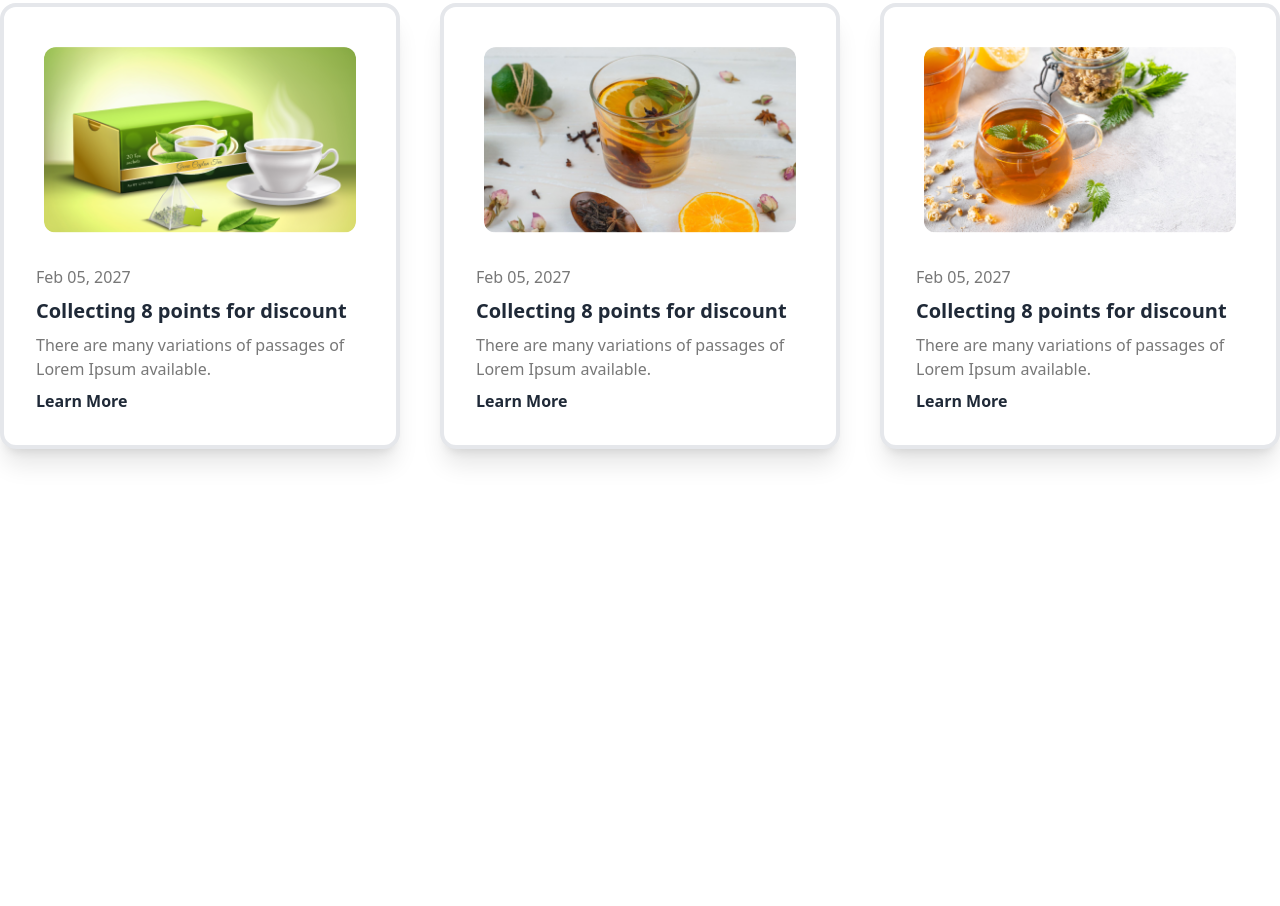
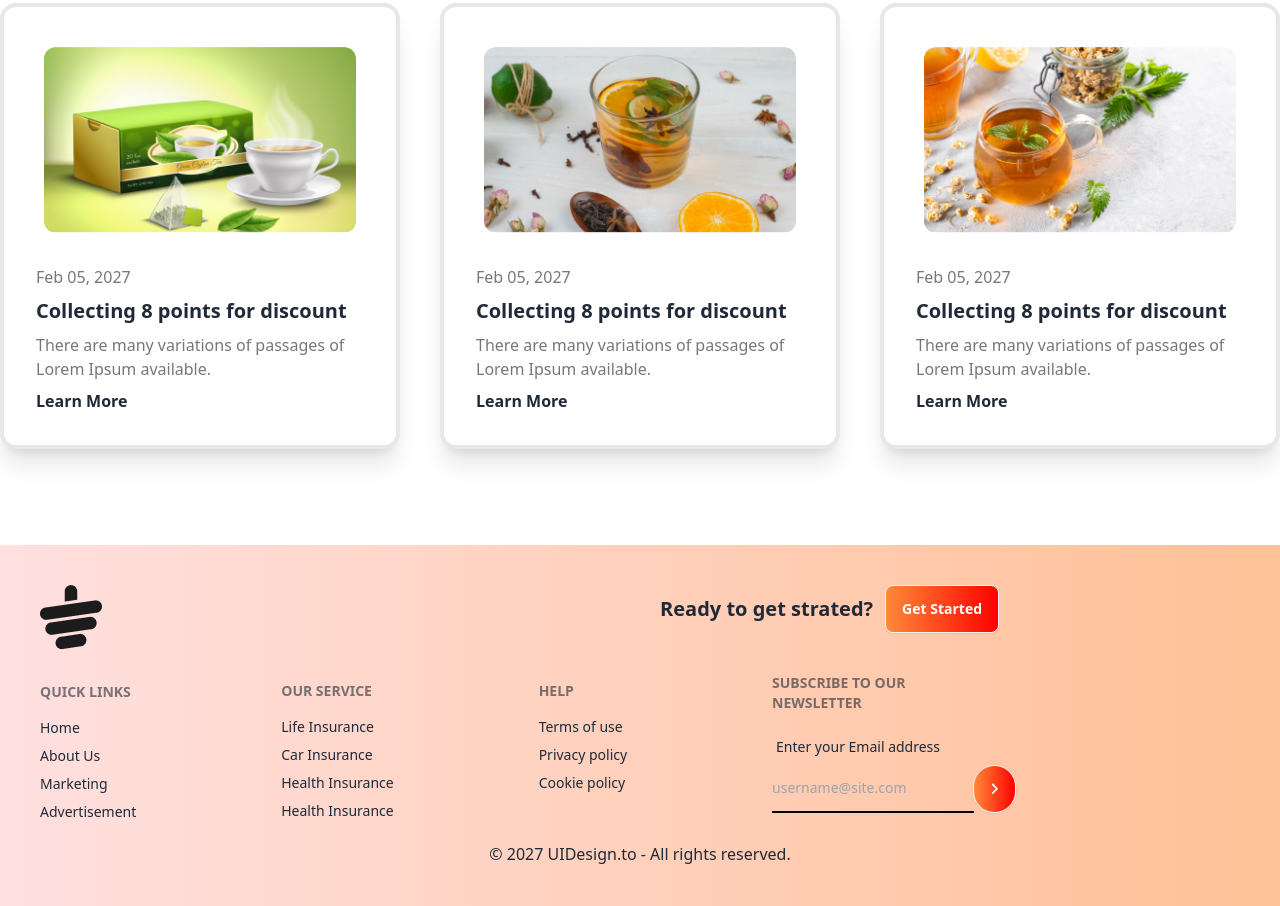
Before and after one commit to shahariar223/Tea-seller, a plain HTML site: page index.html in a window 1280 px wide. Shown: the part 2910-3816 px from the top of the page. Before the commit the page ends 3455 px from the top, so only its background shows below. Drawn offline with nearby package versions, Linux system fonts and the light colour scheme.

Commit message:
footer done

```diff
--- a/index.html
+++ b/index.html
@@ -237,5 +237,54 @@
             </div>
         </section>
     </main>
+    <footer class="  bg-gradient-to-r from-[#ff00001f] to-[#ff883886] text-base-content p-10">
+        <div class="footer">
+            <nav>
+                <div class="pb-6">
+                    <img src="images/cup.png" alt="">
+                </div>
+                <h6 class="footer-title">Quick Links</h6>
+                <a class="link link-hover">Home</a>
+                <a class="link link-hover">About Us</a>
+                <a class="link link-hover">Marketing</a>
+                <a class="link link-hover">Advertisement</a>
+              </nav>
+              <nav>
+                <h6 class="footer-title md:pt-24">Our Service</h6>
+                <a class="link link-hover">Life Insurance</a>
+                <a class="link link-hover">Car Insurance</a>
+                <a class="link link-hover">Health Insurance</a>
+                <a class="link link-hover">Health Insurance</a>
+              </nav>
+              <nav>
+                <h6 class="footer-title md:pt-24">Help</h6>
+                <a class="link link-hover">Terms of use</a>
+                <a class="link link-hover">Privacy policy</a>
+                <a class="link link-hover">Cookie policy</a>
+              </nav>
+              <form>
+                <div class="flex relative md:-left-28 items-center mb-8 gap-3">
+                    <p class="font-bold text-[20px]">Ready to get strated?</p>
+                    <button class="btn bg-gradient-to-r from-linear-start to-linear-end text-white" >Get Started</button>
+                </div>
+                <h6 class="footer-title">Subscribe to our <br> newsletter</h6>
+                <fieldset class="form-control w-80">
+                  <label class="label">
+                    <span class="label-text">Enter your Email address</span>
+                  </label>
+                  <div class="join">
+                    <input
+                      type="text"
+                      placeholder="username@site.com"
+                      class="bg-transparent border-b-2 border-black" />
+                    <button class="btn bg-gradient-to-r from-linear-start to-linear-end rounded-full text-white "><i class="fa-solid fa-angle-right"></i></button>
+                  </div>
+                </fieldset>
+              </form>
+        </div>
+        <div class="flex justify-center pt-5">
+            <p>© 2027 UIDesign.to - All rights reserved.</p>
+        </div>
+      </footer>
 </body>
 </html>
```
